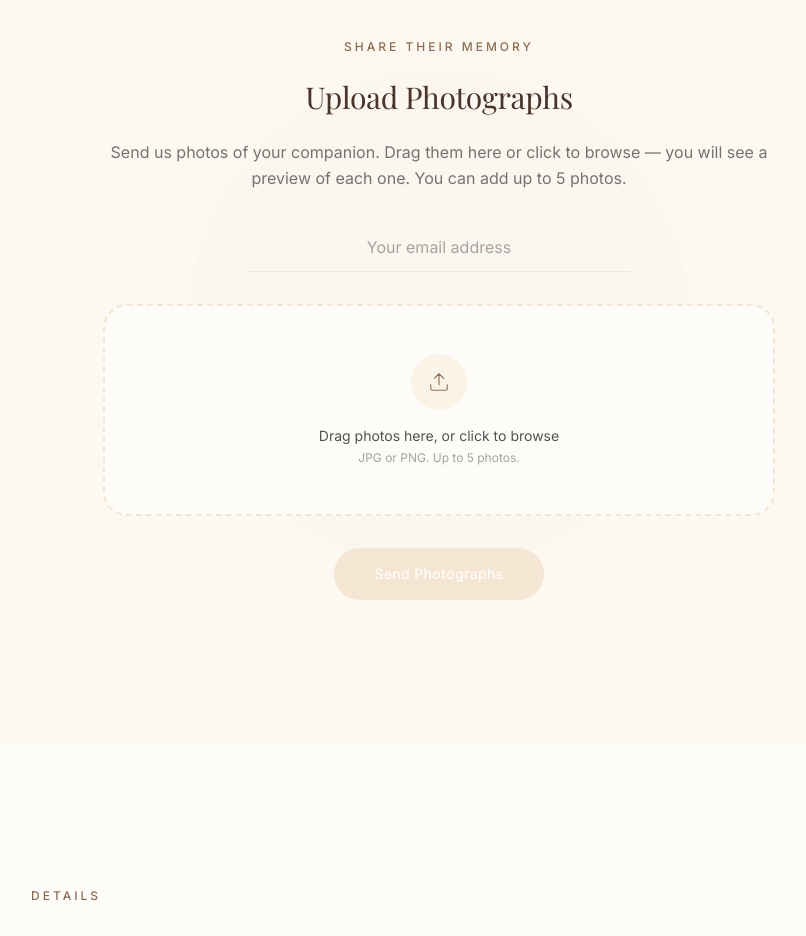
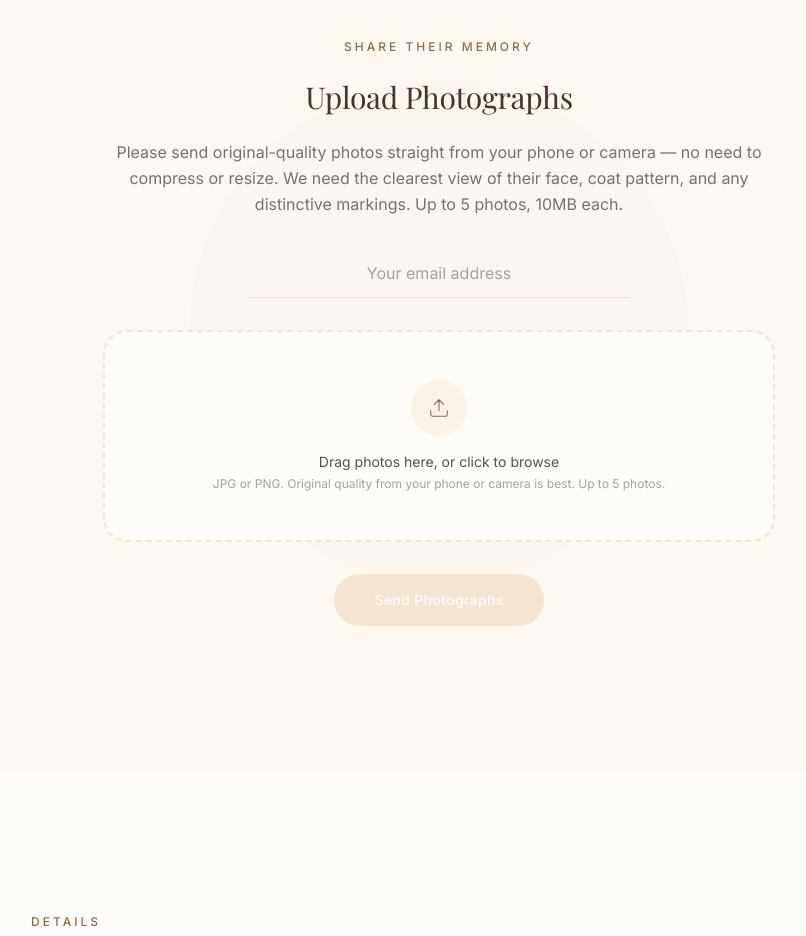
Before and after one commit to hfhhdgfsf/mementopaws, a Next.js app: page /products/hand-painted-ceramic-urn-01 in a window 1280 px wide. Shown: the part 4700-5636 px from the top of the page, without its empty margins (201-1007 px from the left). Built offline with nearby package versions, Linux system fonts and the light colour scheme; a web font is replaced by a local one.

Commit message:
Add photo size guidance + 10MB limit

```diff
--- a/src/app/products/[slug]/ProductDetailClient.tsx
+++ b/src/app/products/[slug]/ProductDetailClient.tsx
@@ -308,6 +308,15 @@ function PhotoUpload({ product }: { product: Product }) {
 
   const handleFiles = (fileList: FileList | null) => {
     if (!fileList || fileList.length === 0) return;
+
+    // Check file size (Cloudinary free tier: 10MB limit)
+    const MAX_SIZE = 10 * 1024 * 1024;
+    const oversized = Array.from(fileList).find((f) => f.size > MAX_SIZE);
+    if (oversized) {
+      setErrorMsg(`${oversized.name} is over 10MB. Please send a smaller version or original from your phone.`);
+      return;
+    }
+
     const newFiles = Array.from(fileList).map((file) => ({
       file,
       preview: URL.createObjectURL(file),
@@ -426,7 +435,7 @@ function PhotoUpload({ product }: { product: Product }) {
                 Upload Photographs
               </h2>
               <p className="font-sans text-base text-charcoal-400 leading-relaxed mb-8">
-                Send us photos of your companion. Drag them here or click to browse — you will see a preview of each one. You can add up to 5 photos.
+                Please send original-quality photos straight from your phone or camera — no need to compress or resize. We need the clearest view of their face, coat pattern, and any distinctive markings. Up to 5 photos, 10MB each.
               </p>
             </ScrollReveal>
 
@@ -516,7 +525,7 @@ function PhotoUpload({ product }: { product: Product }) {
                         Drag photos here, or click to browse
                       </p>
                       <p className="font-sans text-xs text-charcoal-300">
-                        JPG or PNG. Up to 5 photos.
+                        JPG or PNG. Original quality from your phone or camera is best. Up to 5 photos.
                       </p>
                     </>
                   )}
```
